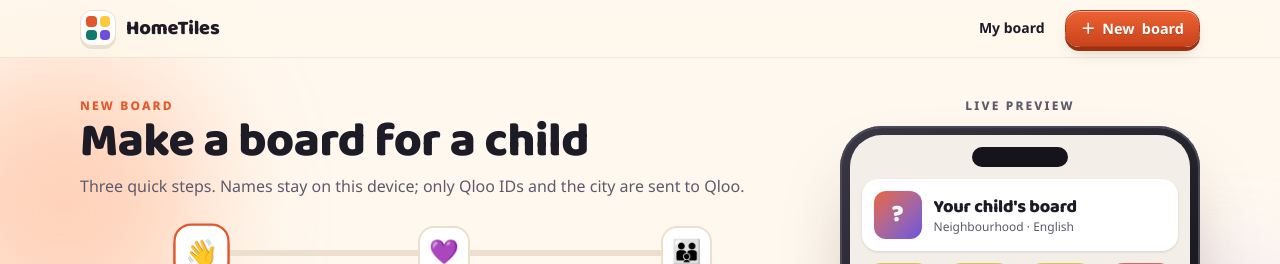
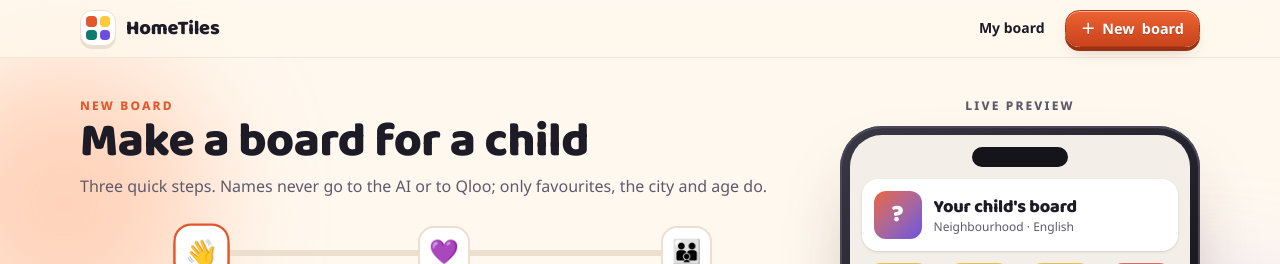
Before and after one commit to sonalverdtu/hometiles, a Next.js app: page /create in a window 1280 px wide. Shown: the top 264 px of the page. Built offline with nearby package versions, Linux system fonts and the light colour scheme.

Commit message:
Wizard header copy matches what is actually sent

```diff
--- a/src/app/create/page.tsx
+++ b/src/app/create/page.tsx
@@ -202,7 +202,7 @@ export default function CreatePage() {
         <div>
           <p className="text-xs font-extrabold uppercase tracking-[0.18em] text-[var(--brand)]">New board</p>
           <h1 className="mt-1 text-4xl font-extrabold sm:text-5xl">Make a board for {name.trim() ? name.trim() : "a child"}</h1>
-          <p className="mt-2 text-[var(--muted)]">Three quick steps. Names stay on this device; only Qloo IDs and the city are sent to Qloo.</p>
+          <p className="mt-2 text-[var(--muted)]">Three quick steps. Names never go to the AI or to Qloo; only favourites, the city and age do.</p>
 
           {/* Stepper */}
           <ol className="relative mt-7 grid grid-cols-3" aria-label="Progress">
```
